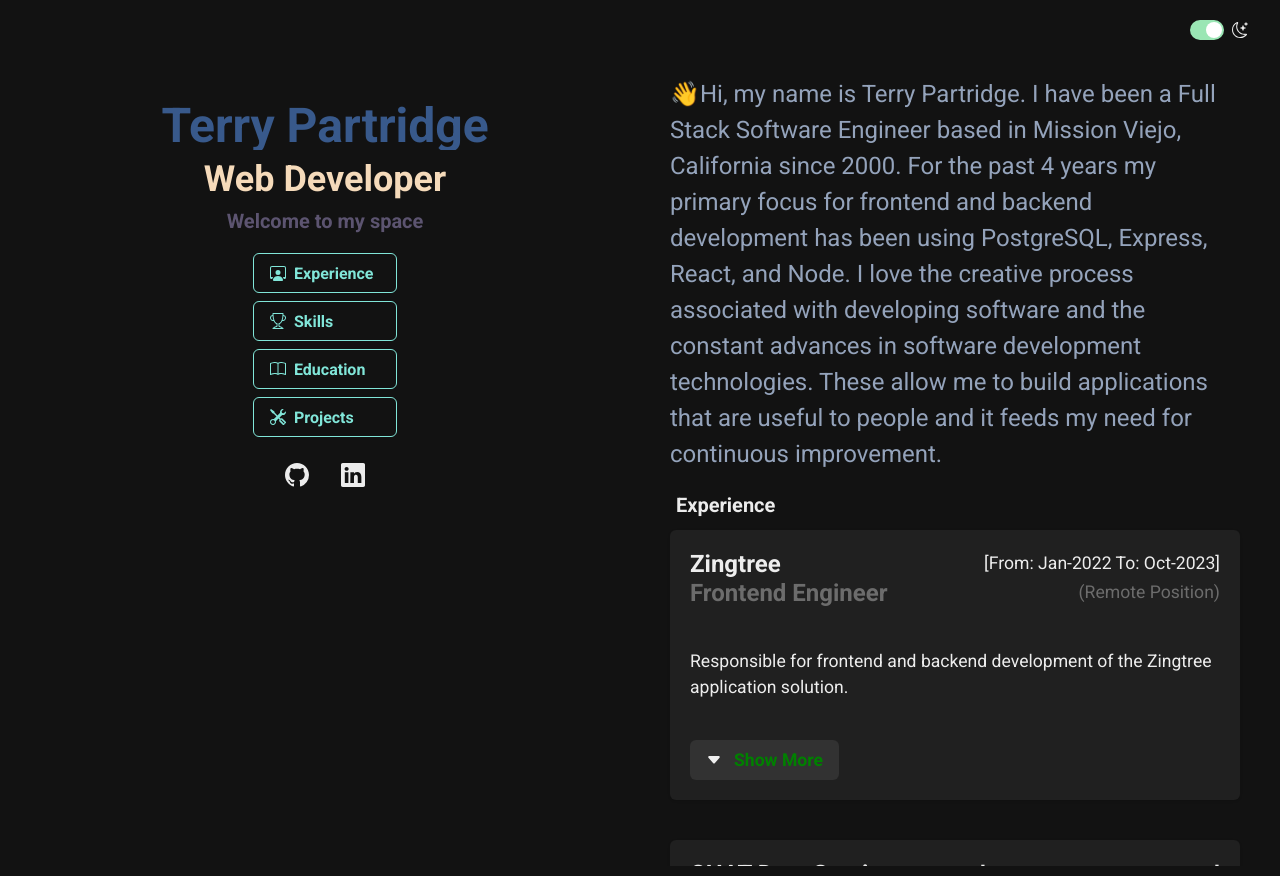
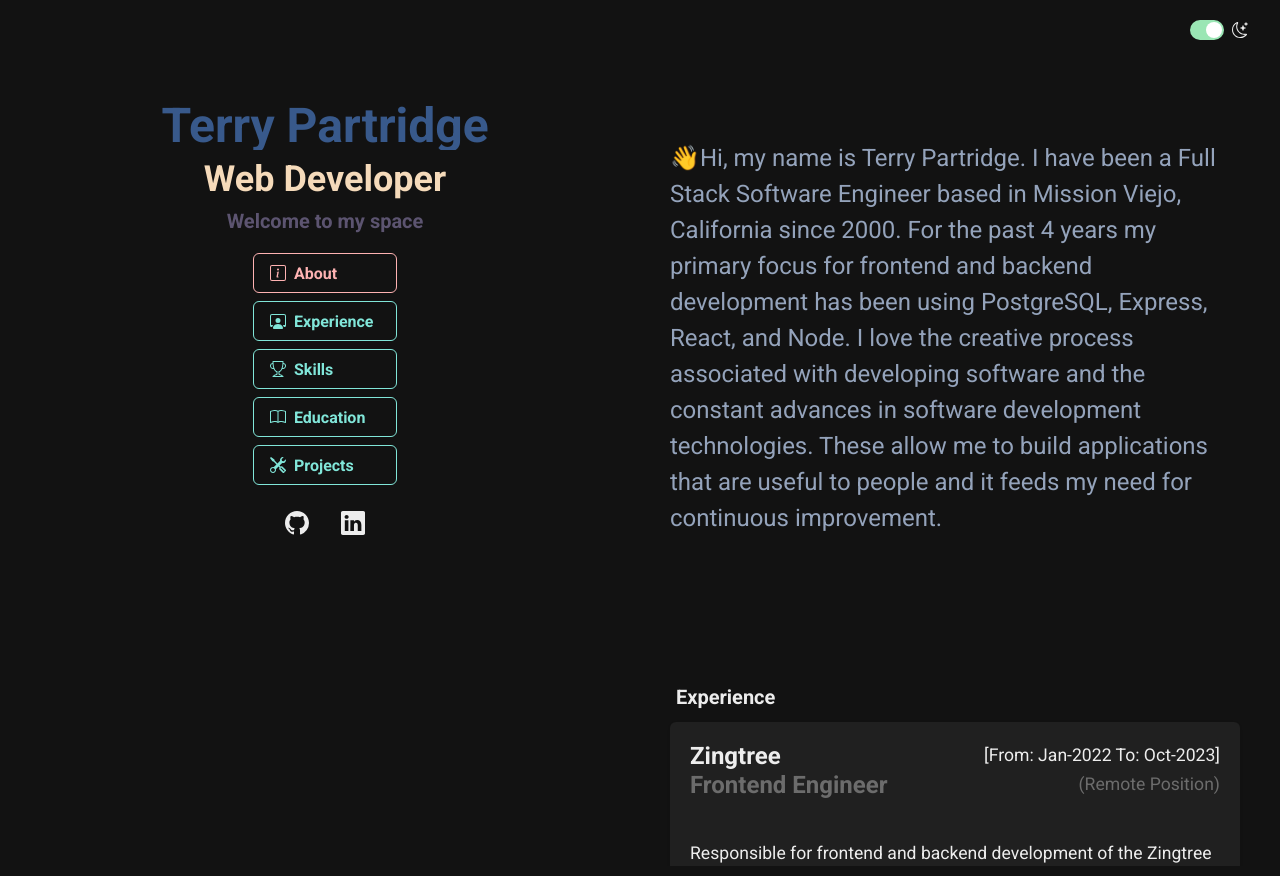
Before and after one commit to ocsfwarch/thetapsite_v4, a React (Vite) app: page / in a window 1280 px wide. Built offline with nearby package versions, Linux system fonts and the light colour scheme.

Commit message:
Adds support for highlight current section displayed

```diff
--- a/src/components/Introduction/Introduction.tsx
+++ b/src/components/Introduction/Introduction.tsx
@@ -4,7 +4,11 @@ import { BsGithub, BsLinkedin } from "react-icons/bs";
 import Greeting from "../Greeting/Greeting";
 import Navigator from "../Navigator/Navigator";
 
-const Introduction = () => {
+interface Props {
+  activeId: string;
+}
+
+const Introduction = ({ activeId }: Props) => {
   const introContainerRef = useRef<HTMLDivElement>(null);
 
   return (
@@ -15,7 +19,7 @@ const Introduction = () => {
           title="Web Developer"
           narrative="Welcome to my space"
         />
-        <Navigator />
+        <Navigator activeId={activeId} />
         <HStack gap={8} fontSize={"1.5rem"}>
           <Tooltip label="GitHub" placement="left">
             <a href="https://github.com/ocsfwarch" target="_blank">
--- a/src/components/Navigator/Navigator.tsx
+++ b/src/components/Navigator/Navigator.tsx
@@ -1,14 +1,34 @@
 import { Button, VStack } from "@chakra-ui/react";
 import "./Navigator.css";
-import { BsTools, BsBook, BsTrophy, BsPersonWorkspace } from "react-icons/bs";
+import {
+  BsInfoSquare,
+  BsTools,
+  BsBook,
+  BsTrophy,
+  BsPersonWorkspace,
+} from "react-icons/bs";
 
-const Navigator = () => {
+interface Props {
+  activeId: string;
+}
+
+const Navigator = ({ activeId }: Props) => {
+  console.log(`ActiveId = ${activeId}`);
   return (
     <div style={{ marginBottom: "1rem" }}>
       <VStack>
         <Button
+          leftIcon={<BsInfoSquare />}
+          colorScheme={activeId === "aboutMeId" ? "red" : "teal"}
+          variant="outline"
+          width="9rem"
+          justifyContent="left"
+        >
+          About
+        </Button>
+        <Button
           leftIcon={<BsPersonWorkspace />}
-          colorScheme="teal"
+          colorScheme={activeId === "workHistoryId" ? "red" : "teal"}
           variant="outline"
           width="9rem"
           justifyContent="left"
@@ -17,7 +37,7 @@ const Navigator = () => {
         </Button>
         <Button
           leftIcon={<BsTrophy />}
-          colorScheme="teal"
+          colorScheme={activeId === "skillsId" ? "red" : "teal"}
           variant="outline"
           width="9rem"
           justifyContent="left"
@@ -26,7 +46,7 @@ const Navigator = () => {
         </Button>
         <Button
           leftIcon={<BsBook />}
-          colorScheme="teal"
+          colorScheme={activeId === "educationId" ? "red" : "teal"}
           variant="outline"
           width="9rem"
           justifyContent="left"
@@ -35,7 +55,7 @@ const Navigator = () => {
         </Button>
         <Button
           leftIcon={<BsTools />}
-          colorScheme="teal"
+          colorScheme={activeId === "projectsId" ? "red" : "teal"}
           variant="outline"
           width="9rem"
           justifyContent="left"
--- a/src/components/ObserverContainer/ObserverContainer.tsx
+++ b/src/components/ObserverContainer/ObserverContainer.tsx
@@ -7,7 +7,11 @@ import { Projects } from "../Projects/Projects";
 import Skills from "../Skills/Skills";
 import { useEffect, useRef, useState } from "react";
 
-const ObserverContainer = () => {
+interface Props {
+  handleSetCurrentFocus: (divId: string) => void;
+}
+
+const ObserverContainer = ({ handleSetCurrentFocus }: Props) => {
   const aboutRef = useRef<HTMLDivElement>(null);
   const workHistoryRef = useRef<HTMLDivElement>(null);
   const skillsRef = useRef<HTMLDivElement>(null);
@@ -35,7 +39,7 @@ const ObserverContainer = () => {
           //   console.log(`entry id = ${entry.target.id}`);
           //   console.log(`isIntersection = ${entry.isIntersecting}`);
           if (entry.isIntersecting) {
-            console.log(`${entry.target.id} is intersecting...`);
+            handleSetCurrentFocus(entry.target.id);
           }
           setIsAtTop(entry.isIntersecting);
         });
@@ -56,19 +60,23 @@ const ObserverContainer = () => {
 
   return (
     <VStack id="layout_info_container" maxHeight={"100vh"}>
-      <div ref={aboutRef} id="aboutMeId">
+      <div ref={aboutRef} id="aboutMeId" style={{ marginTop: "4rem" }}>
         <AboutMe />
       </div>
-      <div ref={workHistoryRef} id="WorkHistoryId">
+      <div
+        ref={workHistoryRef}
+        id="workHistoryId"
+        style={{ marginTop: "8rem" }}
+      >
         <WorkHistory />
       </div>
-      <div ref={skillsRef} id="SkillsId">
+      <div ref={skillsRef} id="skillsId">
         <Skills />
       </div>
-      <div ref={educationRef} id="EducationId">
+      <div ref={educationRef} id="educationId">
         <Education />
       </div>
-      <div ref={projectsRef} id="ProjectsId">
+      <div ref={projectsRef} id="projectsId">
         <Projects projectType="enterprise" />
       </div>
     </VStack>
--- a/src/pages/Layout.tsx
+++ b/src/pages/Layout.tsx
@@ -1,6 +1,6 @@
 import NavBar from "../components/NavBar";
 import { SimpleGrid, VStack } from "@chakra-ui/react";
-import { useEffect, useRef } from "react";
+import { useEffect, useRef, useState } from "react";
 import Introduction from "../components/Introduction/Introduction";
 import AboutMe from "../components/AboutMe/AboutMe";
 import WorkHistory from "../components/WorkHistory/WorkHistory";
@@ -10,6 +10,7 @@ import SkillsList from "../components/Skills/Skills";
 import ObserverContainer from "../components/ObserverContainer/ObserverContainer";
 
 const Layout = () => {
+  const [activeId, setActiveId] = useState("aboutMeId");
   useEffect(() => {
     // Select the grid element
     const gridContainer = document.querySelector("#layout_grid");
@@ -41,6 +42,12 @@ const Layout = () => {
       }
     }
   });
+
+  const handleSetCurrentFocus = (activeDivId: string) => {
+    // console.log(`Active = ${activeDivId}`);
+    setActiveId(activeDivId);
+  };
+
   return (
     <>
       <NavBar />
@@ -52,8 +59,8 @@ const Layout = () => {
           padding="10px"
           mb="6.5rem"
         >
-          <Introduction />
-          <ObserverContainer />
+          <Introduction activeId={activeId} />
+          <ObserverContainer handleSetCurrentFocus={handleSetCurrentFocus} />
           {/* <VStack id="layout_info_container" maxHeight={"100vh"}>
             <AboutMe />
             <WorkHistory />
```
